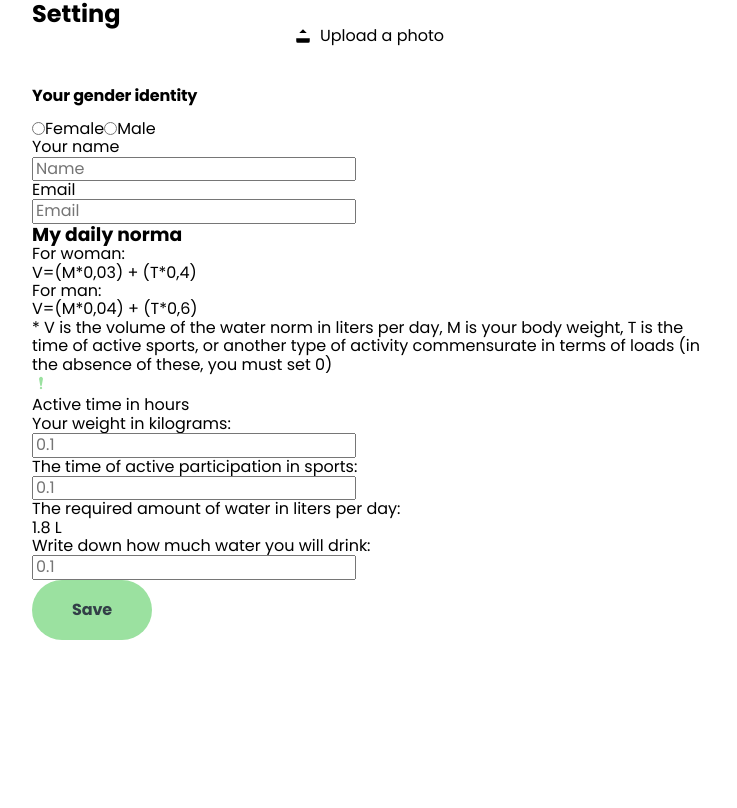
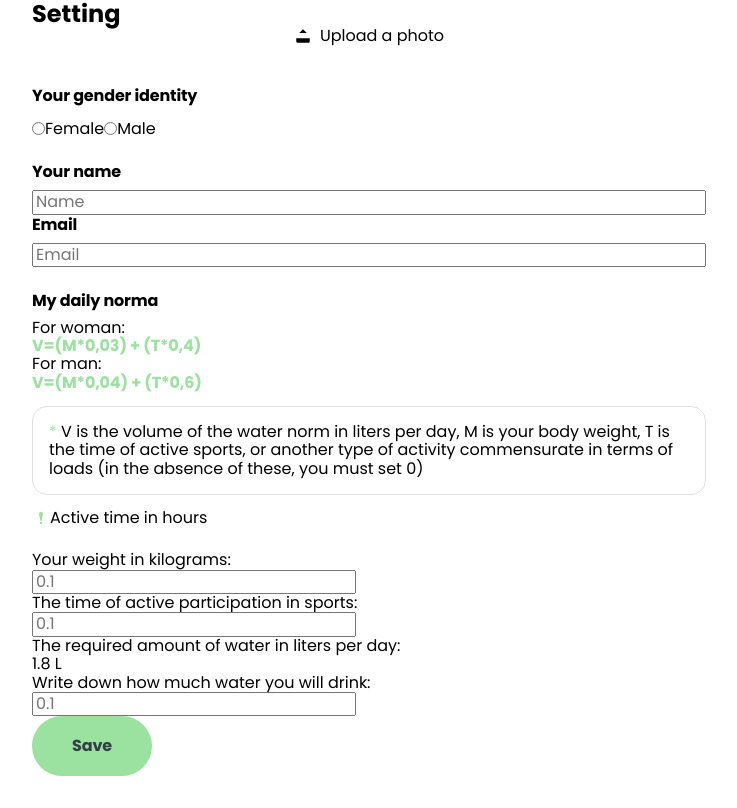
Before and after one commit to LMSerhii/frontend-aqua-track-05, a React (Vite) app: page / in a window 1280 px wide. Shown: the part 1039-1847 px from the top of the page, without its empty margins (271-1008 px from the left). Before the commit the page ends 1711 px from the top, so only its background shows below. Built offline with nearby package versions, Linux system fonts and the light colour scheme.

Commit message:
update styles

```diff
--- a/src/components/modals/UserSettingsForm/UserSettingsForm.jsx
+++ b/src/components/modals/UserSettingsForm/UserSettingsForm.jsx
@@ -101,7 +101,7 @@ export const UserSettingsForm = () => {
           </label>
         </div>
 
-        <label htmlFor="gender" className={s.labelImportan}>
+        <label htmlFor="gender" className={s.labelImportanGender}>
           Your gender identity
         </label>
         <div className={s.gender}>
@@ -128,37 +128,49 @@ export const UserSettingsForm = () => {
             Male
           </label>
         </div>
-        <label htmlFor="Your_name">Your name</label>
-        <br />
+
+        <div className={s.WrapNameEmail}>
+          <label htmlFor="Your_name" className={s.labelImportan}>
+            Your name
+          </label>
+
           <input
             type="text"
             {...register('Your name')}
             onChange={e => setName(e.target.value)}
             placeholder="Name"
           />
-        <p>{errors.Your_name?.message}</p>
-        <label htmlFor="Email">Email</label>
-        <br />
+          {/* <p>{errors.Your_name?.message}</p> */}
+          <label htmlFor="Email" className={s.labelImportan}>
+            Email
+          </label>
+
           <input
             type="text"
             {...register('Email')}
             onChange={e => setEmail(e.target.value)}
             placeholder="Email"
           />
-        <p>{errors.Email?.message}</p>
-        <div>
-          <h3>My daily norma</h3>
+          {/* <p>{errors.Email?.message}</p> */}
+        </div>
+
+        <div className={s.dailyNormaWrap}>
+          <h3 className={s.labelImportan}>My daily norma</h3>
           <p>For woman:</p>
-          <p>V=(M*0,03) + (T*0,4)</p>
+          <p className={s.formula}> V=(M*0,03) + (T*0,4)</p>
           <p>For man:</p>
-          <p>V=(M*0,04) + (T*0,6)</p>
-          <p>
-            * V is the volume of the water norm in liters per day, M is your
-            body weight, T is the time of active sports, or another type of
-            activity commensurate in terms of loads (in the absence of these,
-            you must set 0)
+          <p className={s.formula}>V=(M*0,04) + (T*0,6)</p>
+
+          <div className={s.Wrapdesc}>
+            <p className={s.description}>
+              <span className={s.star}>*</span> V is the volume of the water
+              norm in liters per day, M is your body weight, T is the time of
+              active sports, or another type of activity commensurate in terms
+              of loads (in the absence of these, you must set 0)
             </p>
-          <div>
+          </div>
+
+          <div className={s.attention}>
             <svg className={s.uploud} width="18" height="18">
               <use xlinkHref={`${sprite}#attention`}></use>
             </svg>
--- a/src/components/modals/UserSettingsForm/UserSettingsForm.module.css
+++ b/src/components/modals/UserSettingsForm/UserSettingsForm.module.css
@@ -35,7 +35,7 @@
   gap: 8px;
 }
 
-.labelImportan {
+.labelImportanGender {
   font-size: 16px;
   font-weight: 700;
   line-height: 20px;
@@ -48,4 +48,56 @@
   margin-top: 14px;
   display: flex;
   align-items: center;
+  margin-bottom: 24px;
 }
+
+.labelImportan {
+  font-size: 16px;
+  font-weight: 700;
+  line-height: 20px;
+  letter-spacing: -0.01em;
+  text-align: center;
+  display: flex;
+  margin-bottom: 8px;
+}
+
+.WrapNameEmail {
+  display: flex;
+  flex-direction: column;
+  /* gap: 14px; */
+}
+
+.dailyNormaWrap {
+  margin-top: 24px;
+  margin-bottom: 24px;
+}
+
+.formula {
+  font-weight: 700;
+  line-height: 18px;
+  letter-spacing: -0.01em;
+  text-align: left;
+  color: #9be1a0;
+}
+
+.Wrapdesc {
+  margin-top: 14px;
+  margin-bottom: 14px;
+}
+
+.description {
+  padding: 16px;
+  gap: 10px;
+  border-radius: 15px;
+
+  color: #2f2f2f26 15%;
+  border: 1px solid #2f2f2f26;
+}
+
+.star {
+  color: #9be1a0;
+}
+
+.attention {
+  display: flex;
+}
```
Lines whose indentation alone changed are shown as unchanged.
